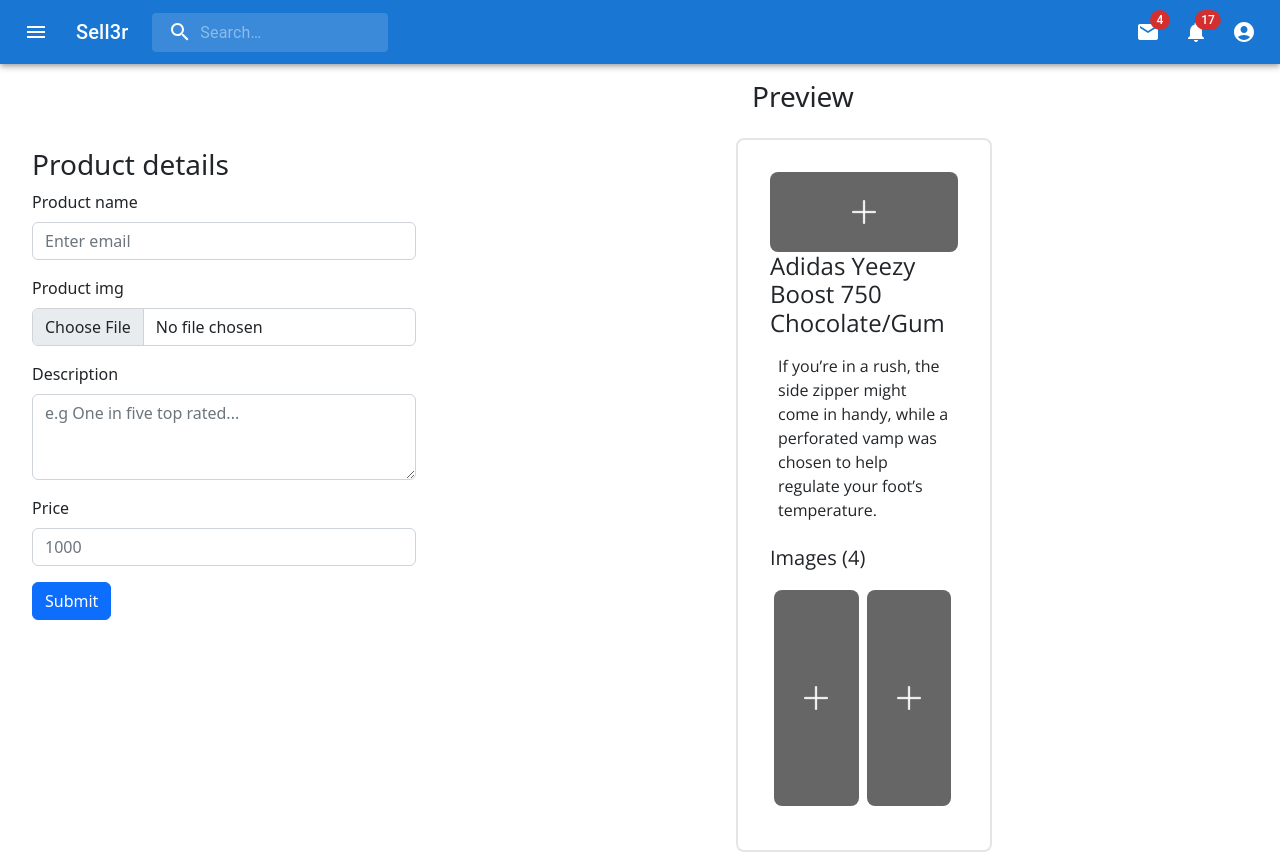
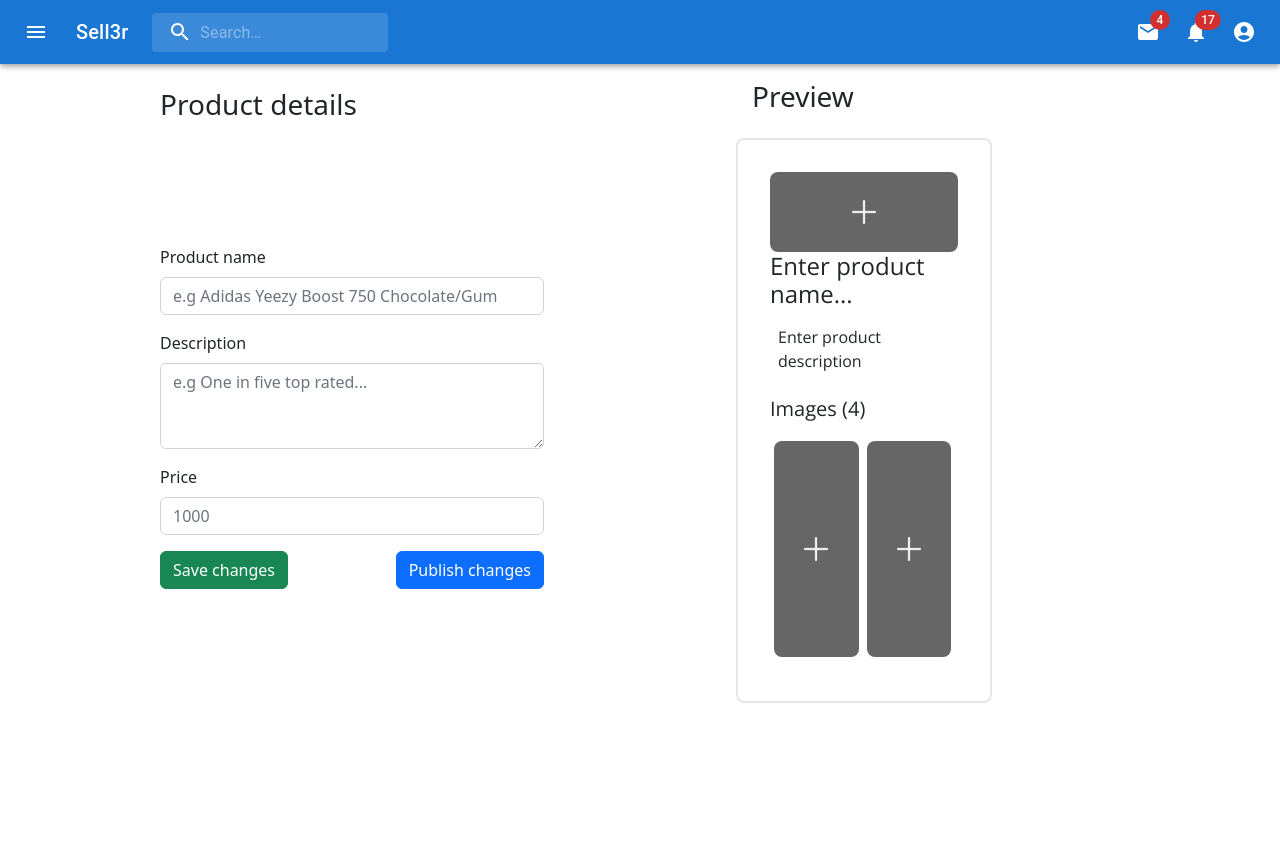
Before and after one commit to gachez/sell3r, a React (Create React App) app: page /admin in a window 1280 px wide. After the commit the page ends 800 px from the top, so only its background shows below. Built offline with nearby package versions, Linux system fonts and the light colour scheme.

Commit message:
added admin page with inputs and preview

```diff
--- a/src/Admin.js
+++ b/src/Admin.js
@@ -14,6 +14,7 @@ function Admin() {
   return (
     <div className='admin-container'>
      <NavBarMUI />
+
     <div style={{
         width:'100%',
         height: '80vh',
@@ -22,19 +23,17 @@ function Admin() {
         justifyContent: 'space-around'
     }}>
     <div style={{
-            width: '50%'}} >
-        <h3>Product details</h3>
-        <Form style={{width: '60%'}} >
+            width: '50%',
+            display: 'flex',
+            flexDirection: 'column',
+            height: '100%'
+            }} >
+        <h3 style={{paddingTop: '1.5rem',paddingLeft: '20%'}}>Product details</h3>
+        <Form style={{width: '60%',margin:'auto'}} >
         <Form.Group className="mb-3" controlId="formBasicEmail">
             <Form.Label>Product name</Form.Label>
-            <Form.Control type="text" placeholder="Enter email" />
+            <Form.Control type="text" placeholder="e.g Adidas Yeezy Boost 750 Chocolate/Gum" />
         </Form.Group>
-
-        <Form.Group className="mb-3" controlId="formBasicPassword">
-            <Form.Label>Product img</Form.Label>
-            <Form.Control type="file" />
-        </Form.Group>
-
 
         <Form.Group className="mb-3" controlId="formBasicPassword">
             <Form.Label>Description</Form.Label>
@@ -47,16 +46,21 @@ function Admin() {
             <Form.Control type="text" placeholder="1000" />
         </Form.Group>
 
+        <div style={{width:'100%',display: 'flex', justifyContent:'space-between'}}>
+        <Button variant="success" type="submit">
+            Save changes
+        </Button>
         <Button variant="primary" type="submit">
-            Submit
+            Publish changes
         </Button>
+        </div>
         </Form>
     </div>
     <div style={{
         width:'40%',
         height: '100%',
     }}>
-        <h3 style={{textAlign:'left',padding: '1rem'}}>Preview</h3>
+        <h3 style={{textAlign:'left',padding: '1rem',width: '100%'}}>Preview</h3>
         <PagePreview containerStyle={{propstyle: {padding:'2rem',width:'50%',height:'auto',borderRadius: '8px',border: 'solid 2px rgba(0,0,0,0.1)'}}} />
     </div>
     </div>
--- a/src/components/PagePreview.js
+++ b/src/components/PagePreview.js
@@ -24,11 +24,8 @@ export function PagePreview(props){
             <img style={{margin:'auto'}} src={Plus} alt='add' width='24px' height='24px' />
         </div>
         <div className='desc-section'>
-          <h1>Adidas Yeezy Boost 750 Chocolate/Gum</h1>
-          <p style={{padding:'8px'}} >If you’re in a rush,
-            the side zipper might come in handy,
-            while a perforated vamp was chosen to help regulate your foot’s
-            temperature.
+          <h1>Enter product name...</h1>
+          <p style={{padding:'8px'}} >Enter product description
              </p>
         </div>
         <div className='img-section'>
```
